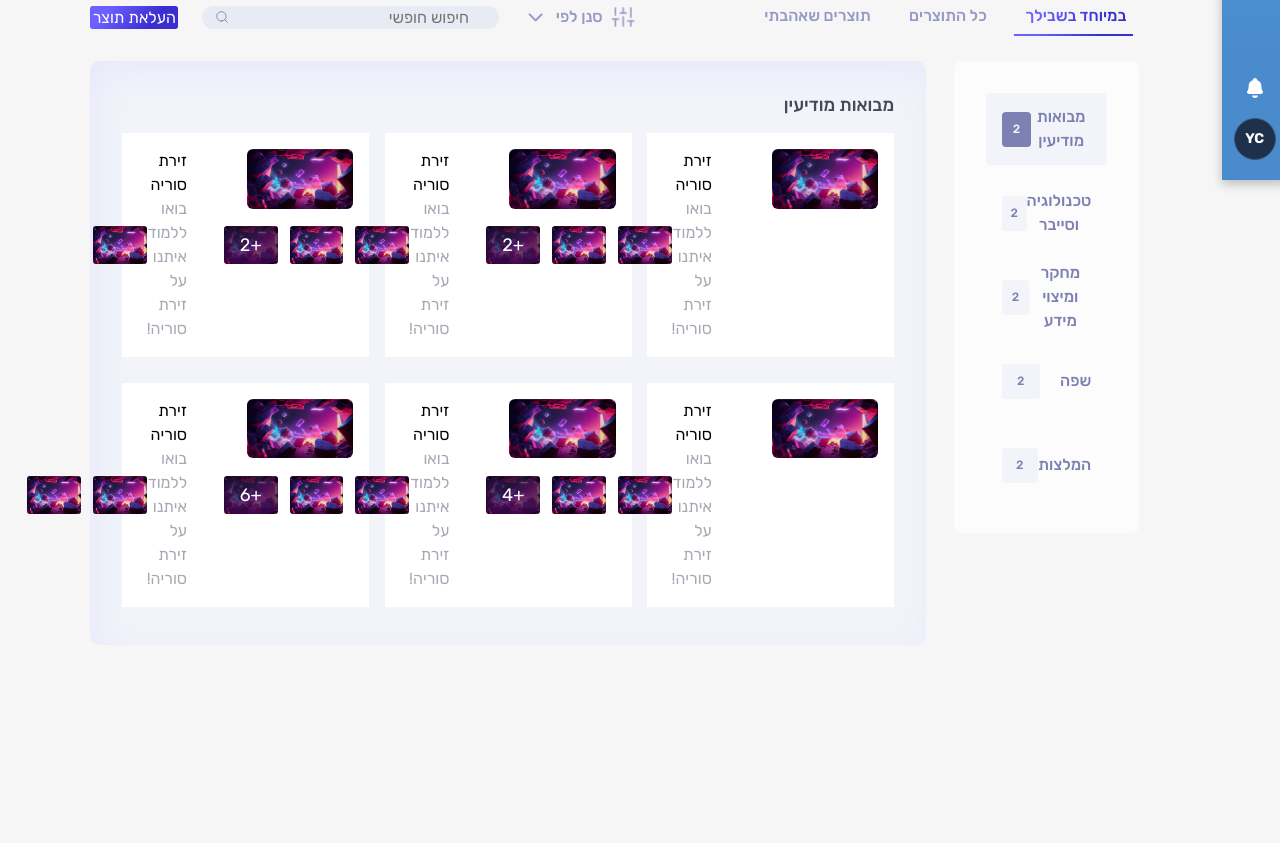
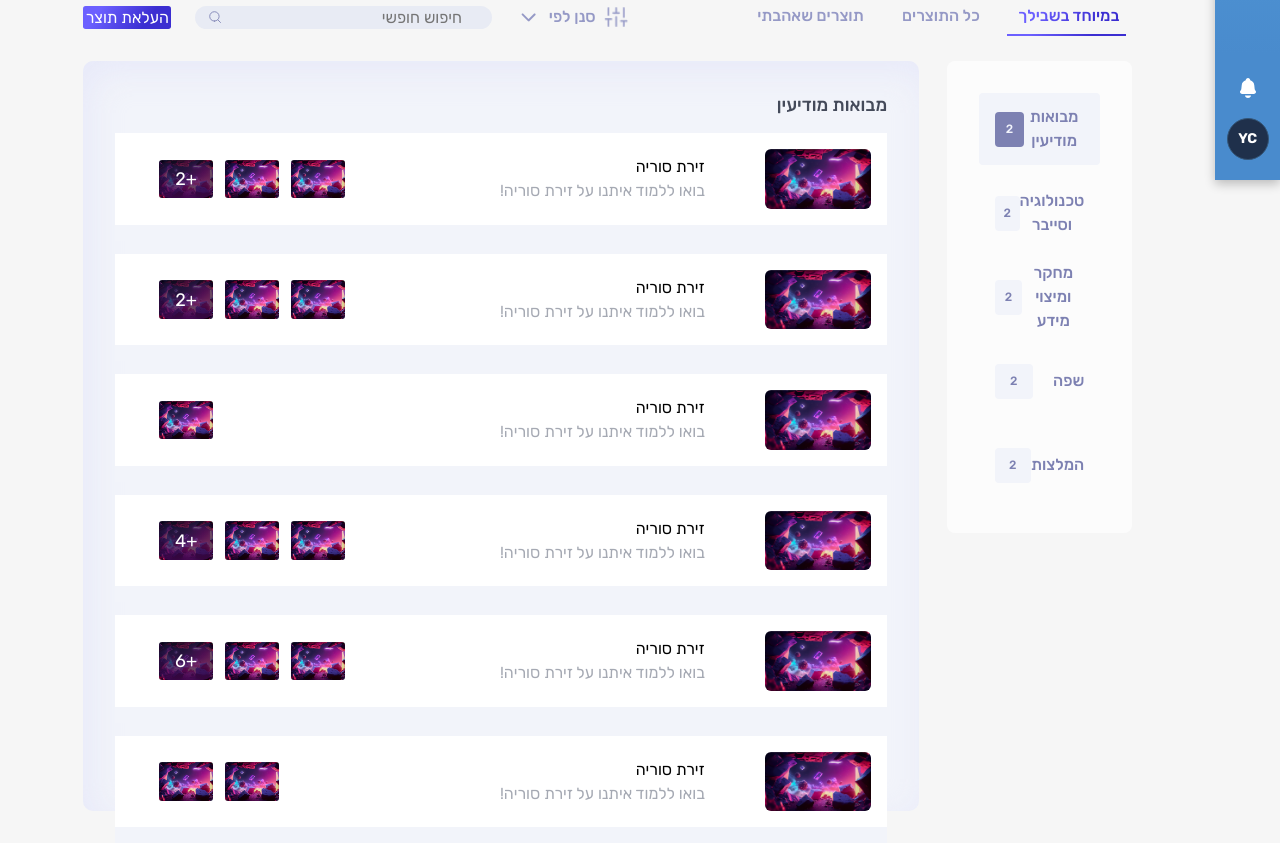
Before and after one commit to 50yearskippur/portalClient, a React (Create React App) app: page / in a window 1280 px wide. Shown: the part 620-1463 px from the top of the page. Before the commit the page ends 1265 px from the top, so only its background shows below. Built offline with nearby package versions, Linux system fonts and the light colour scheme.

Commit message:
added numOfItemsInLine to formPage

```diff
--- a/src/components/PageTemplate/PageTemplate.jsx
+++ b/src/components/PageTemplate/PageTemplate.jsx
@@ -6,8 +6,6 @@ const PageTemplate = ({
   data,
   numberOfItemsInLine,
 }) => {
-  console.log(gapSize);
-
   const gridStyle = {
     gridTemplateColumns: `repeat(auto-fill, minmax(${
       (100 - (numberOfItemsInLine - 1) * gapSize) / numberOfItemsInLine
@@ -15,7 +13,6 @@ const PageTemplate = ({
     gap: `${gapSize}%`,
   };
 
-  console.log((numberOfItemsInLine - 1) * gapSize);
   return (
     <div className="page-template" style={gridStyle}>
       {data.map((item, index) => {
--- a/src/components/SortBySubject/SortBySubject.jsx
+++ b/src/components/SortBySubject/SortBySubject.jsx
@@ -3,7 +3,12 @@ import "./SortBySubject.css";
 import SubSubjects from "../SubSubjects/SubSubjects";
 import { useState, useEffect } from "react";
 
-const SortBySubject = ({ subjects, subSubjectsArray, ItemComponent }) => {
+const SortBySubject = ({
+  subjects,
+  subSubjectsArray,
+  ItemComponent,
+  numberOfItemsInLine,
+}) => {
   const [selectedSubject, setSelectedSubject] = useState(subjects[0]);
   const [subSubjects, setSubSubjects] = useState(subSubjectsArray);
 
@@ -27,6 +32,7 @@ const SortBySubject = ({ subjects, subSubjectsArray, ItemComponent }) => {
       </div>
       <div className="sub-subjects">
         <SubSubjects
+          numberOfItemsInLine={numberOfItemsInLine}
           getSubSubjects={getSubSubjects}
           subject={selectedSubject}
           subSubjects={subSubjects}
--- a/src/components/SubSubjects/SubSubjects.jsx
+++ b/src/components/SubSubjects/SubSubjects.jsx
@@ -1,21 +1,22 @@
 import "./SubSubjects.css";
 import PageTemplate from "../PageTemplate/PageTemplate";
 
-const SubSubjects = ({ subject, subSubjects, ItemComponent }) => {
+const SubSubjects = ({
+  subject,
+  subSubjects,
+  ItemComponent,
+  numberOfItemsInLine,
+}) => {
   return (
     <div className="sub-subjects-wrapper">
       <div className="sub-subjects-title">{subject.title}</div>
       <div>
-        {/* {subSubjects.map((subSubject, index) => {
-          return <ItemComponent item={subSubject} key={`item${index}`} />;
-        })} */}
         <PageTemplate
           ItemComponent={ItemComponent}
-          numberOfItemsInLine={3}
+          numberOfItemsInLine={numberOfItemsInLine}
           gapSize={2}
           data={subSubjects}
         />
-        {/* <ForYouItem subSubject={subSubjects[0]} /> */}
       </div>
     </div>
   );
--- a/src/pages/FormsPage.jsx
+++ b/src/pages/FormsPage.jsx
@@ -234,19 +234,11 @@ const FormPage = () => {
         />
       </div>
       <SortBySubject
+        numberOfItemsInLine={3}
         subjects={subjects}
         subSubjectsArray={subSubjects}
         ItemComponent={PdfPreview}
       />
-      {/* <SubjectsContainer subjects={data} /> */}
-      {/* <PageTemplate
-        ItemComponent={PdfPreview}
-        gridStyle={{
-          gridTemplateColumns: `repeat(auto-fill, minmax(250px, 1fr)`,
-          gap: "24px",
-        }}
-        data={data}
-      /> */}
     </div>
   );
 };
--- a/src/pages/HomePage.jsx
+++ b/src/pages/HomePage.jsx
@@ -161,6 +161,7 @@ const getEduResources = (selectedTab) => {
     default:
       return (
         <SortBySubject
+          numberOfItemsInLine={1}
           subjects={subjects}
           subSubjectsArray={subSubjects}
           ItemComponent={ForYouItem}
```
